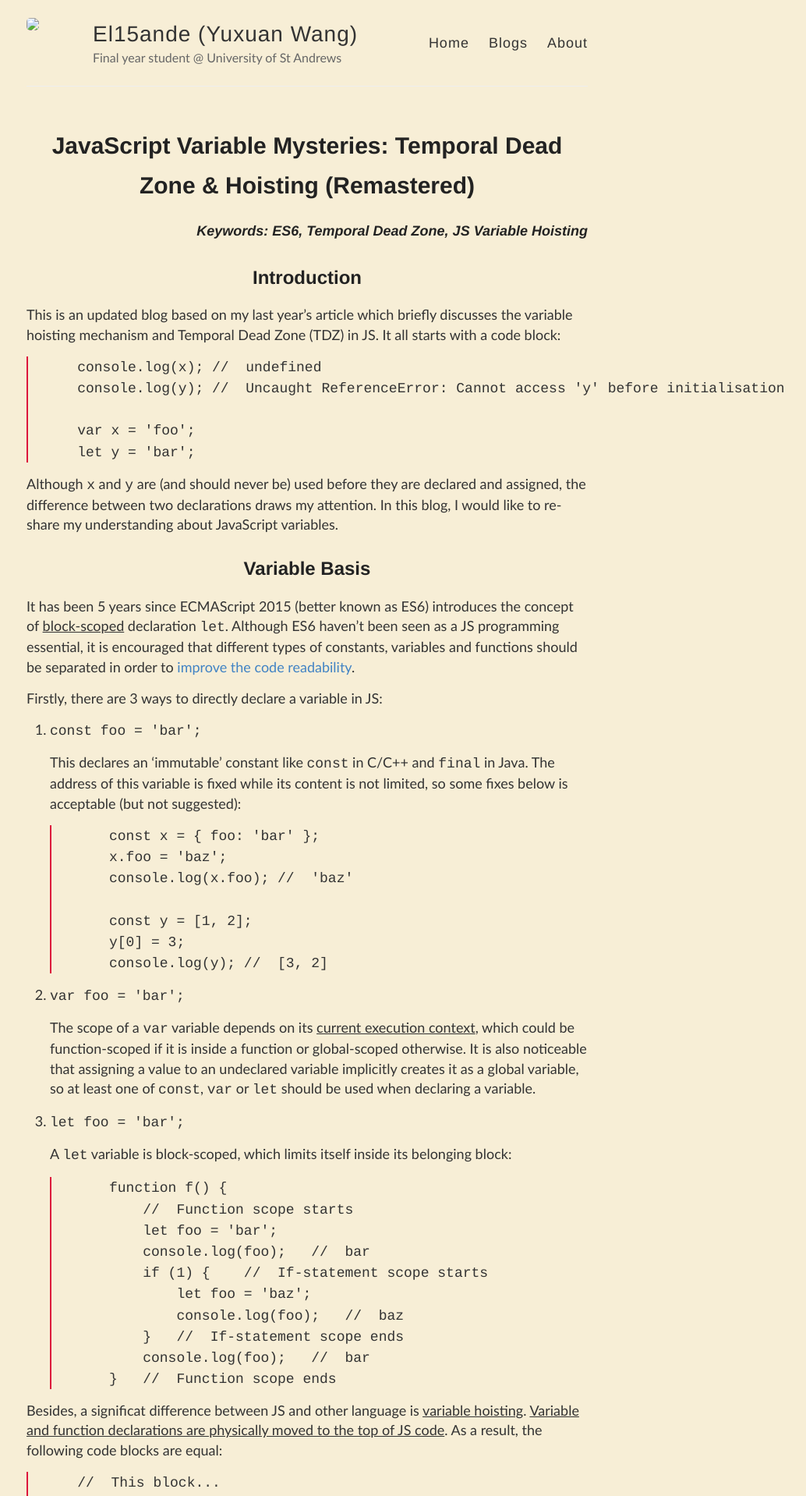
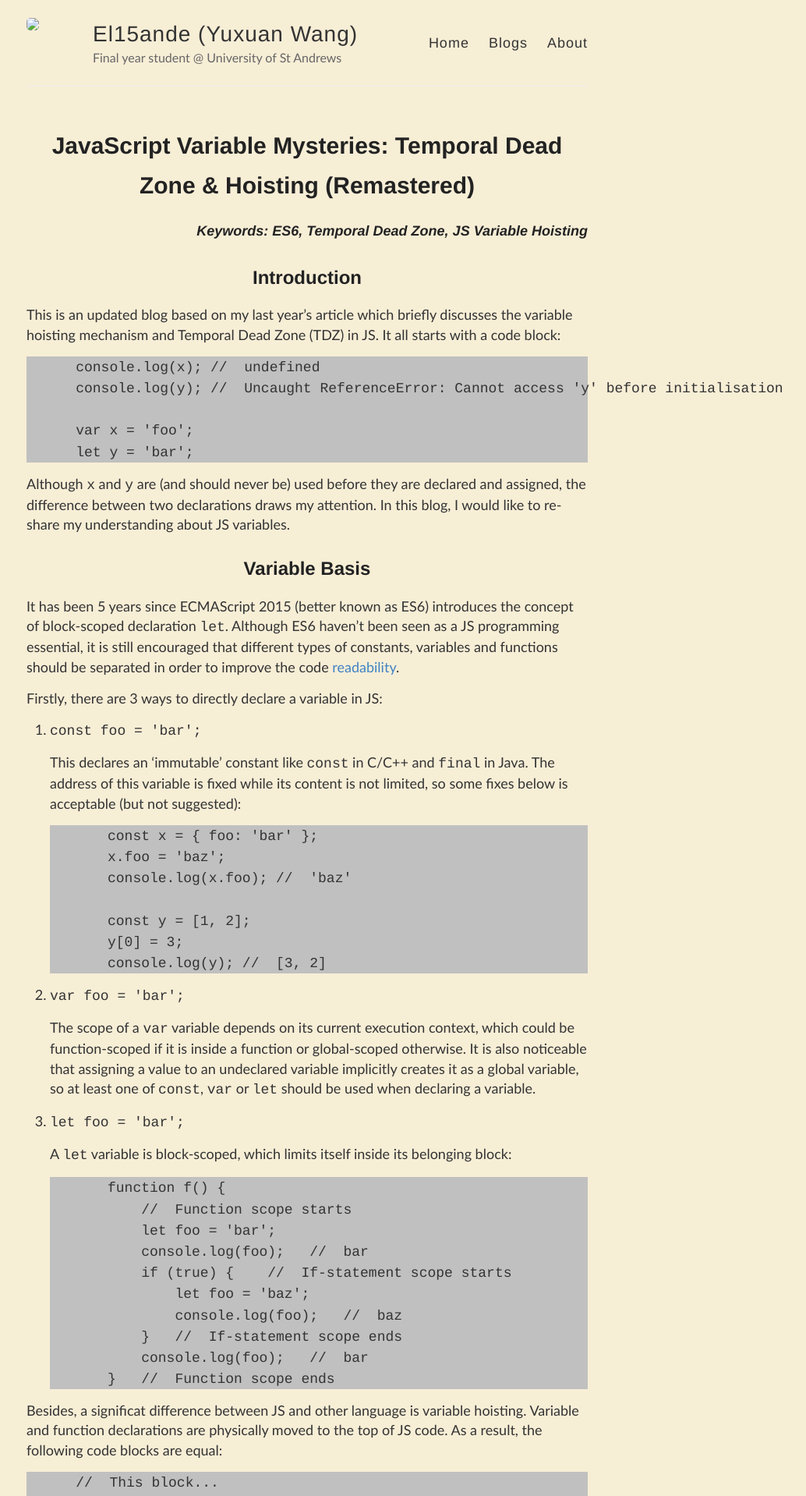
Before and after one commit to El15ande/El15ande.github.io, a Jekyll site: the page built from _posts/2020-09-01-JS-Variable-Mysteries.md, in a window 1280 px wide. Shown: the top 1918 px of the page at 78% size, without its empty margins (246-1280 px from the left). Built offline with Jekyll 4.4.1, drawn with Linux system fonts in a browser that asks for light colours; some of the changed text lies outside the part shown.

Commit message:
Ver. 1.1.6

````diff
--- a/_posts/2020-09-01-JS-Variable-Mysteries.md
+++ b/_posts/2020-09-01-JS-Variable-Mysteries.md
@@ -18,11 +18,11 @@ This is an updated blog based on my last year's article which briefly discusses
     let y = 'bar';
 ```
 
-Although `x` and `y` are (and should never be) used before they are declared and assigned, the difference between two declarations draws my attention. In this blog, I would like to re-share my understanding about JavaScript variables.
+Although `x` and `y` are (and should never be) used before they are declared and assigned, the difference between two declarations draws my attention. In this blog, I would like to re-share my understanding about JS variables.
 
 ## Variable Basis
 
-It has been 5 years since ECMAScript 2015 (better known as ES6) introduces the concept of <u>block-scoped</u> declaration `let`. Although ES6 haven't been seen as a JS programming essential, it is encouraged that different types of constants, variables and functions should be separated in order to [improve the code readability](https://github.com/airbnb/javascript#variables).
+It has been 5 years since ECMAScript 2015 (better known as ES6) introduces the concept of block-scoped declaration `let`. Although ES6 haven't been seen as a JS programming essential, it is still encouraged that different types of constants, variables and functions should be separated in order to improve the code [readability](https://github.com/airbnb/javascript#variables).
 
 Firstly, there are 3 ways to directly declare a variable in JS:
 
@@ -42,7 +42,7 @@ Firstly, there are 3 ways to directly declare a variable in JS:
 
 2. `var foo = 'bar';`
 
-    The scope of a `var` variable depends on its <u>current execution context</u>, which could be function-scoped if it is inside a function or global-scoped otherwise. It is also noticeable that assigning a value to an undeclared variable implicitly creates it as a global variable, so at least one of `const`, `var` or `let` should be used when declaring a variable.
+    The scope of a `var` variable depends on its current execution context, which could be function-scoped if it is inside a function or global-scoped otherwise. It is also noticeable that assigning a value to an undeclared variable implicitly creates it as a global variable, so at least one of `const`, `var` or `let` should be used when declaring a variable.
 
 3. `let foo = 'bar';`
 
@@ -53,7 +53,7 @@ Firstly, there are 3 ways to directly declare a variable in JS:
             //  Function scope starts
             let foo = 'bar';
             console.log(foo);   //  bar
-            if (1) {    //  If-statement scope starts
+            if (true) {    //  If-statement scope starts
                 let foo = 'baz';
                 console.log(foo);   //  baz
             }   //  If-statement scope ends
@@ -61,7 +61,7 @@ Firstly, there are 3 ways to directly declare a variable in JS:
         }   //  Function scope ends
     ```
 
-Besides, a significat difference between JS and other language is <u>variable hoisting</u>. <u>Variable and function declarations are physically moved to the top of JS code</u>. As a result, the following code blocks are equal:
+Besides, a significat difference between JS and other language is variable hoisting. Variable and function declarations are physically moved to the top of JS code. As a result, the following code blocks are equal:
 
 ```JavaScript
     //  This block...
@@ -75,7 +75,7 @@ Besides, a significat difference between JS and other language is <u>variable ho
     console.log(foo);   //  'bar'
 ```
 
-The hoisting mechanism may confuse many new JS programmers at the beginning as it does not follow the 'declare-initialise-use' flow in other languages. In fact, <u>JS put all variables & function declarations into the memory at the compilation stage, but does not change the code sequence (initialisation sequence)</u>. Thus, using a variable before it is initialised is still invalid:
+The hoisting mechanism may confuse many new JS programmers at the beginning as it does not follow the 'declare-initialise-use' flow in other languages. In fact, JS put all variables & function declarations into the memory at the compilation stage, but does not change the code sequence (initialisation sequence). Thus, using a variable before it is initialised is still invalid:
 
 ```JavaScript
     console.log(foo);   //  undefined
@@ -103,7 +103,7 @@ Consider the following code in the global scope:
     foo4 = 'bazz';
 ```
 
-`foo1` is used before initialisation and thus should be `undefined` when it is logged. `foo2` is typical example of variable hoisting. On the other hand, `foo3` and `foo4` declare variables through `let` and they throw `ReferenceError`. <u>`let` variables are not initialised until their definition is evaluated</u>. Furthermore, consider `foo5` below:
+`foo1` is used before initialisation and thus should be `undefined` when it is logged. `foo2` is typical example of variable hoisting. On the other hand, `foo3` and `foo4` declare variables through `let` and they throw `ReferenceError`. `let` variables are not initialised until their definition is evaluated. Furthermore, consider `foo5` below:
 
 ```Javascript
     foo5 = 'foobar';
@@ -111,7 +111,7 @@ Consider the following code in the global scope:
     let foo5;
 ```
 
-The same `ReferenceError` indicates that <u>`let` variables are not hoisted</u>. When declaring a `let` variable, the zone between <u>the start of the block and the initialisation is processed</u> is called Temporal Dead Zone (TDZ). Variables in TDZ will always throw `ReferenceError` since it is in an uninitialised (aka temporal dead)
+The same `ReferenceError` indicates that `let` variables are not hoisted. When declaring a `let` variable, the zone between the start of the block and the initialisation is processed is called Temporal Dead Zone (TDZ). Variables in TDZ will always throw `ReferenceError` since it is in an uninitialised (aka temporal dead)
 state. Furthermore, the existence of TDZ means that using `typeof` is not 100% safe anymore:
 
 ```JavaScript
@@ -133,7 +133,7 @@ Due to the existance of TDZ, variables used before initialisation are going to t
 
 ## TDZ & Hoisting
 
-The statement of `let` variables do not hoist is acutally an over-simplified summary: <u>these `let` variables do hoist themselves but throw errors when used before initialised, rather than return `undefined`</u>:
+The statement of `let` variables do not hoist is acutally an over-simplified summary: these `let` variables do hoist themselves but throw errors when used before initialised, rather than return `undefined`:
 
 ```Javascript
     let x = 'foo';
@@ -219,7 +219,7 @@ Furthermore, the `let x = x` situation also causes the TDZ violation:
     }());   //  Uncaught ReferenceError
 ```
 
-An interesting scenario is that: what if the default parameter is given at the outside of the scope by the `let` variable? The answer is that it also causes the TDZ violation as <u>default parameters are evaluated in an intermediate scope</u>:
+An interesting scenario is that: what if the default parameter is given at the outside of the scope by the `let` variable? The answer is that it also causes the TDZ violation as default parameters are evaluated in an intermediate scope:
 
 ```Javascript
     let foo = 42;
@@ -238,7 +238,7 @@ An interesting scenario is that: what if the default parameter is given at the o
     }());   //    Uncaught ReferenceError
 ```
 
-My personal suggestion is <u>not to bind variables as the default parameters</u> and <u>be careful of the variable scope where TDZ might exist</u>. Also, JS classes will also produce TDZ, if you are interested in this topic, please proceed to [this article](http://jsrocks.org/2015/01/temporal-dead-zone-tdz-demystified).
+My personal suggestion is not to bind variables as the default parameters and be careful of the variable scope where TDZ might exist. Also, JS classes will also produce TDZ, if you are interested in this topic, please proceed to [this article](http://jsrocks.org/2015/01/temporal-dead-zone-tdz-demystified).
 
 ## Reference & Related Readings
 
--- a/style.scss
+++ b/style.scss
@@ -309,7 +309,7 @@ table th {
   text-align: right;
 }
 .post pre {
-  border-left: 2px solid crimson;
+  background: #C0C0C0;
   padding-left: 20px;
 }
 .post blockquote p {
````
Also changed, not shown: about.md (+1 -1 lines), index.html (+4 -4 lines).
